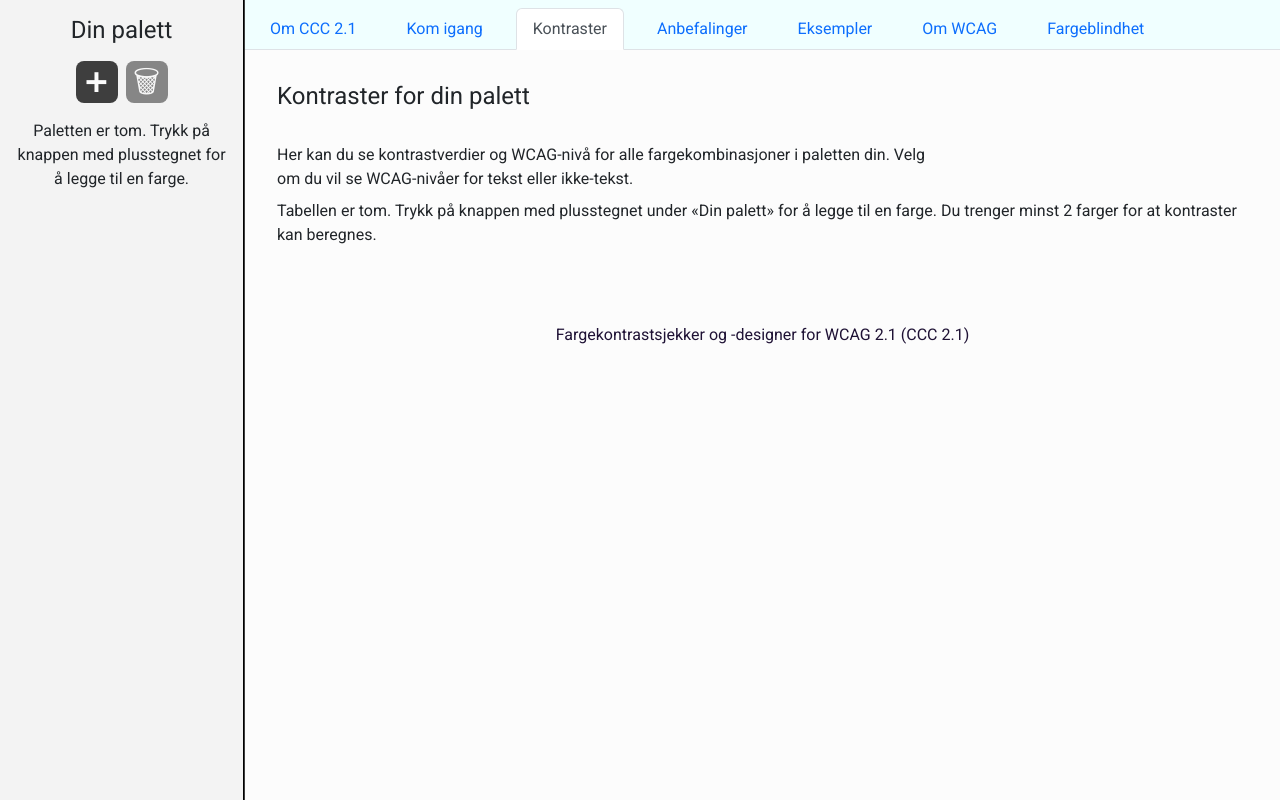
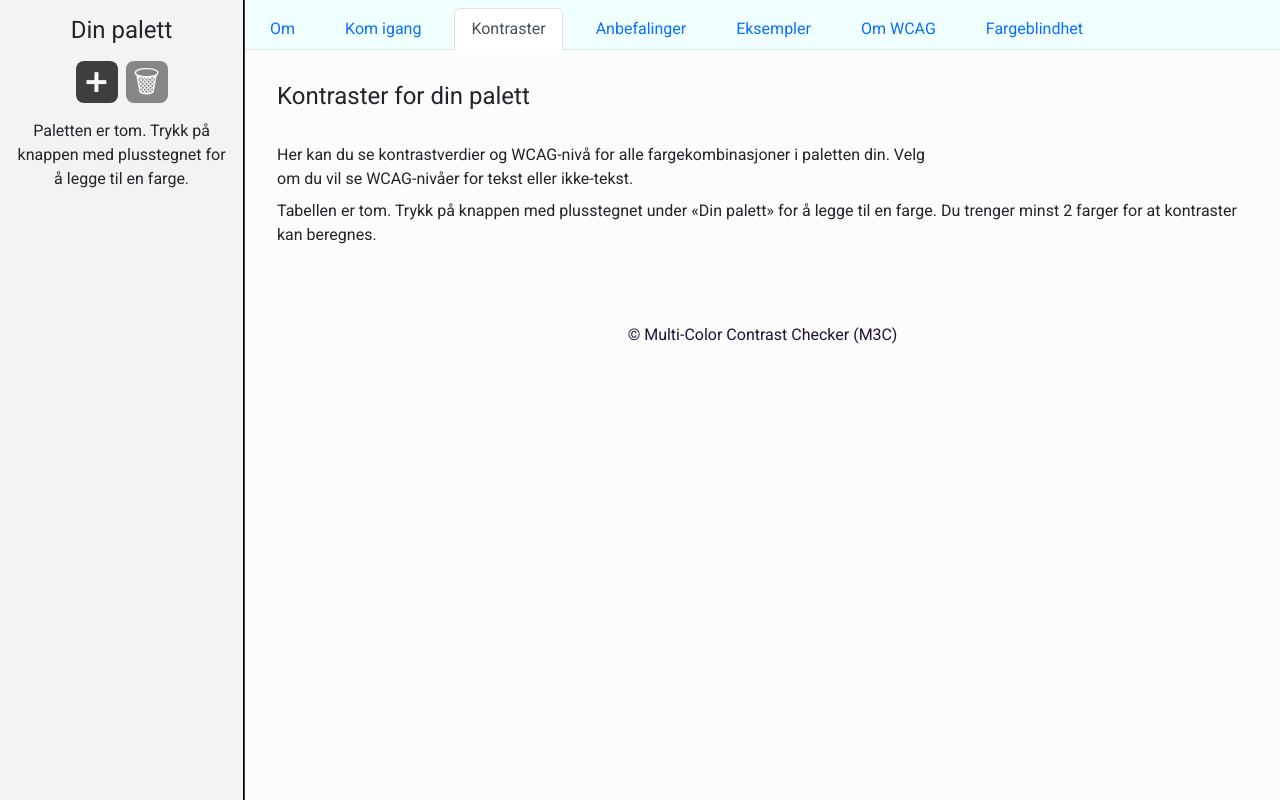
Before and after one commit to NorskRegnesentral/ccc21, a React (Create React App) app: page /#/ in a window 1280 px wide. Built offline with nearby package versions, Linux system fonts and the light colour scheme.

Commit message:
updated name WRT conference paper

```diff
--- a/public/locales/nb/translation.json
+++ b/public/locales/nb/translation.json
@@ -1,5 +1,6 @@
 {
-    "about-section-title" : "Fargekontrastsjekker og -designer for WCAG 2.1 (CCC 2.1)",
+    "name-full" : "Multi-Color Contrast Checker",
+    "name-short" : "M3C",
     "about-summary" : "Dette er et verktøy for å øke tilgjengelighet og lesbarhet av visuell informasjon på nettsider og i IKT-applikasjoner. Verktøyet skal hjelpe deg med å velge paletter (fargekombinasjoner) med gode kontraster mellom fargene. Dette er gjort med utgangspunkt i retningslinjene for tilgjengelig webinnhold, WCAG.",
     "about-description" : "Verktøyet beregner fargekontraster, finner matchende WCAG-nivå, gir forslag for gode kontraster og tilbyr også et område som lar deg teste ut paletten i praksis med eksempler som ofte brukes i digital brukergrensesnitt.",
     "structure-title": "Struktur",
@@ -92,7 +93,7 @@
   "tab-colblind-reference-link" : "https://doi.org/10.1364/josaa.14.002647",
   "ok" : "ok",
   "cancel" : "avbryt",
-  "about-tab-title" : "Om CCC 2.1",
+  "about-tab-title" : "Om",
   "get-started-tab-title" : "Kom igang",
   "get-started-tab-description" : "Her kan du velge fra fiks ferdige fargepaletter.",
   "contrast-tab-title" : "Kontraster",
--- a/src/components/footer/footer.jsx
+++ b/src/components/footer/footer.jsx
@@ -13,7 +13,7 @@ const Footer = ({ backgroundColor, textColor }) => {
         color: textColor,
       }}
     >
-      <p>{t('about-section-title')}</p>
+      <p>©&nbsp;{t('name-full')} ({t('name-short')})</p>
     </div>
   );
 };
--- a/src/pages/home/home.jsx
+++ b/src/pages/home/home.jsx
@@ -98,10 +98,10 @@ function Home() {
 		<Tabs defaultActiveKey="contrast" id="main-tab-group" className="mb-3">
 
          {/* About Tab*/}
-          <Tab eventKey="about" title={t('about-tab-title')}>
+		  <Tab eventKey="about" title={t('about-tab-title')}>
             <div className="tab-section">
               <div className="row">
-                <h1 className="big-title">{t('about-section-title')}</h1>
+                <h1 className="big-title">{t('name-full')} ({t('name-short')})</h1>
               </div>
               <p className="p-small-about">{t('about-summary')}</p>
               <p className="p-small-about">{t('about-description')}</p>
```
